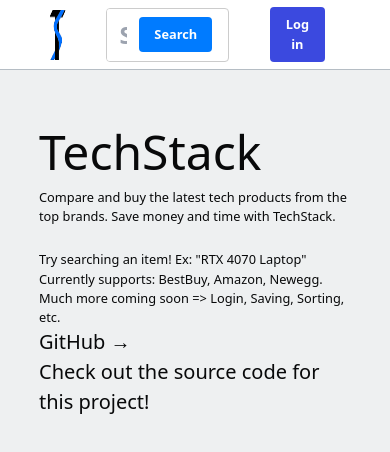
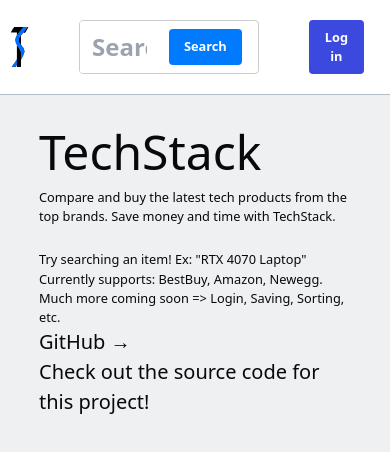
Before and after one commit to Kevin3874/TechStack, a Next.js app in the folder techstack-app/: page / in a window 390 px wide. Shown: the top 452 px of the page. Built offline with nearby package versions, Linux system fonts and the light colour scheme; no server answers.

Commit message:
fix mobile port a bit

```diff
--- a/techstack-app/styles/globals.css
+++ b/techstack-app/styles/globals.css
@@ -324,3 +324,52 @@
 .search-button:hover {
   background-color: #0056b3;
 }
+
+@media only screen and (max-width: 768px) {
+  .navbar {
+    padding: 0;
+    height: auto;
+    display: flex;
+    flex-direction: column;
+    justify-content: center;
+  }
+
+  .navbar-top {
+    display: flex;
+    justify-content: space-between;
+    align-items: center;
+    padding: 10px 20px;
+  }
+
+  .navbar-logo {
+    flex: 1;
+    display: flex;
+    justify-content: flex-start;
+  }
+
+  .navbar-user {
+    flex: 1;
+    display: flex;
+    justify-content: flex-end;
+  }
+
+  .navbar-search {
+    order: 2;
+    width: 100%;
+    padding: 0 20px;
+  }
+
+  .search-input {
+    flex-grow: 1;
+    margin-right: 10px;
+  }
+
+  .navbar img {
+    max-height: 40px;
+    width: auto;
+  }
+
+  .navbar-hide-on-mobile {
+    display: none;
+  }
+}
```
